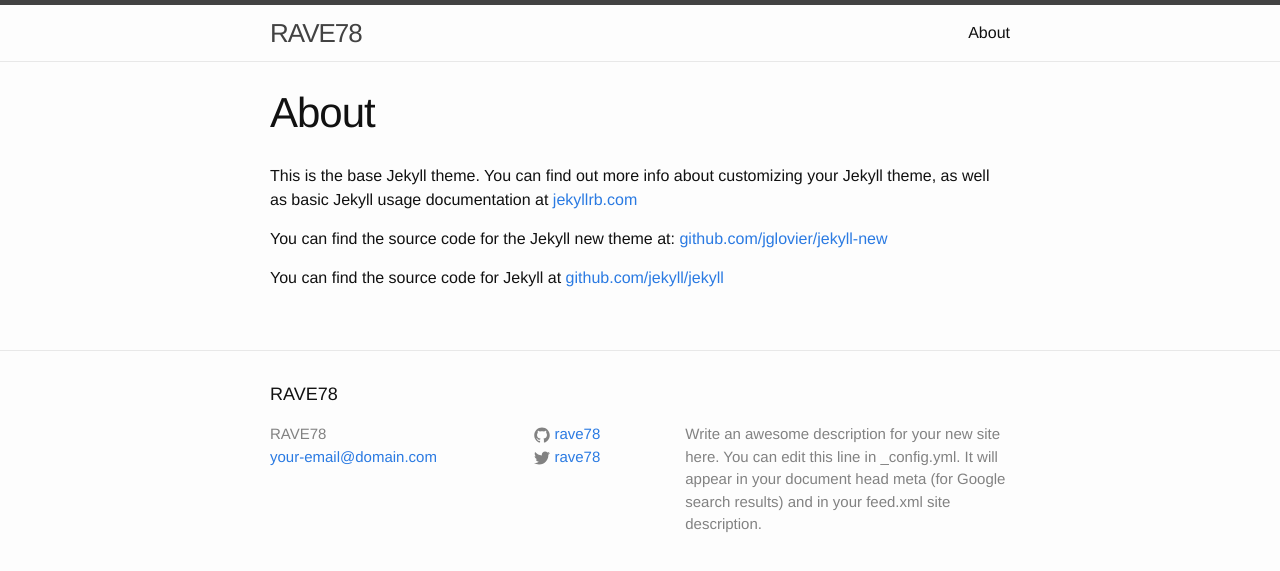
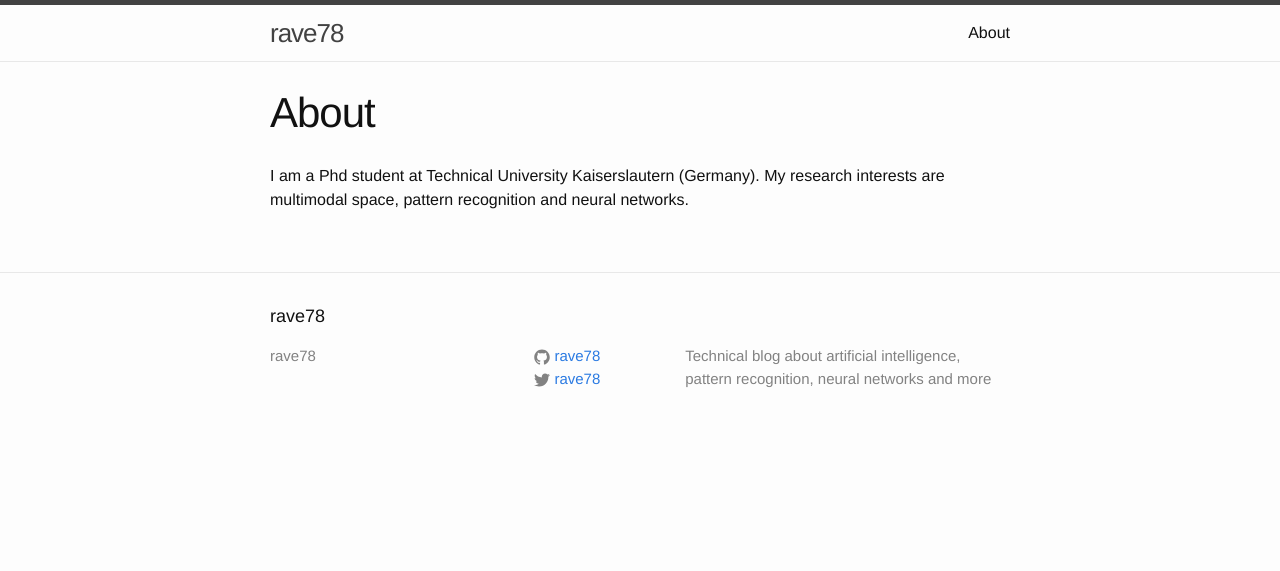
Before and after one commit to rave78/rave78.github.io, a Jekyll site: the page built from about.md, in a window 1280 px wide. Shown: the top 571 px of the page. Built offline with Jekyll 4.4.1, drawn with Linux system fonts in a browser that asks for light colours.

Commit message:
adding content

```diff
--- a/_config.yml
+++ b/_config.yml
@@ -1,10 +1,8 @@
 # Site settings
-title: RAVE78
-email: your-email@domain.com
+title: rave78
+# email: your-email@domain.com
 description: > # this means to ignore newlines until "baseurl:"
-  Write an awesome description for your new site here. You can edit this
-  line in _config.yml. It will appear in your document head meta (for
-  Google search results) and in your feed.xml site description.
+  Technical blog about artificial intelligence, pattern recognition, neural networks and more
 baseurl: "" # the subpath of your site, e.g. /blog/
 url: "http://rave78.github.io" # the base hostname & protocol for your site
 twitter_username: rave78
@@ -12,3 +10,6 @@
 
 # Build settings
 markdown: kramdown
+
+# python code
+pygments: true
--- a/about.md
+++ b/about.md
@@ -3,9 +3,6 @@
 title: About
 permalink: /about/
 ---
-
-This is the base Jekyll theme. You can find out more info about customizing your Jekyll theme, as well as basic Jekyll usage documentation at [jekyllrb.com](http://jekyllrb.com/)
-
-You can find the source code for the Jekyll new theme at: [github.com/jglovier/jekyll-new](https://github.com/jglovier/jekyll-new)
-
-You can find the source code for Jekyll at [github.com/jekyll/jekyll](https://github.com/jekyll/jekyll)
+I am a Phd student at Technical University Kaiserslautern (Germany).  My
+research interests are multimodal space, pattern recognition and neural
+networks.
```
Also changed, not shown: _draft/primer_draft.md (added, +6 -0 lines).
